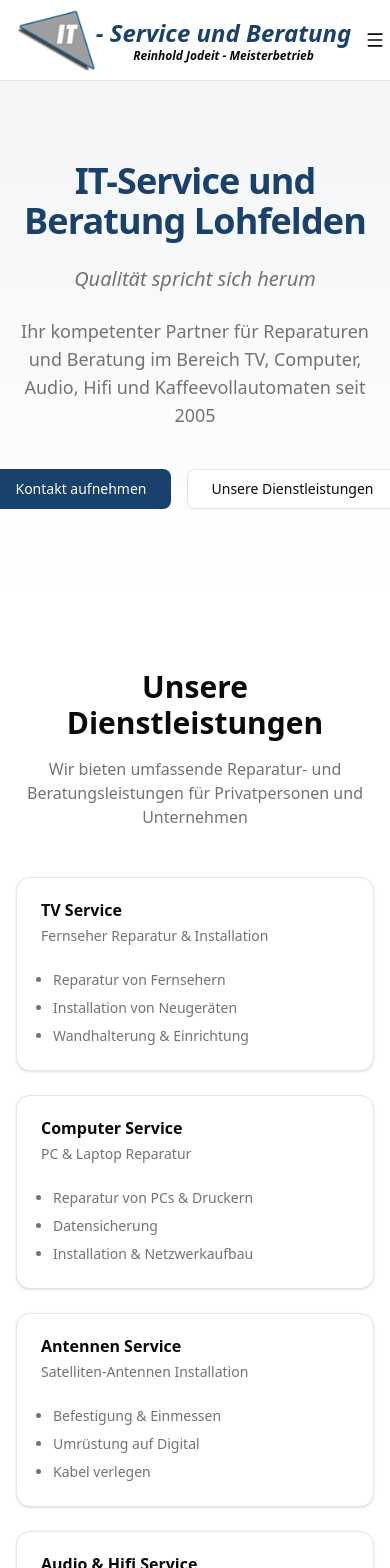
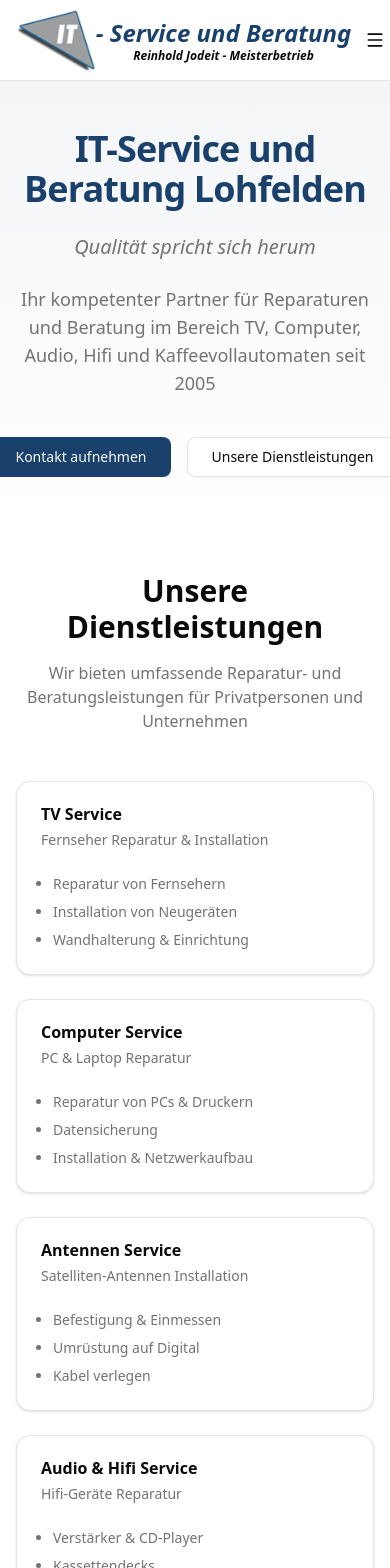
Before and after one commit to gutisalex/it-service-lohfelden, a Next.js app: page / in a window 390 px wide. Shown: the top 1568 px of the page. Built offline with nearby package versions, Linux system fonts and the light colour scheme.

Commit message:
refactor: adjust section padding for improved layout consistency
- Reduced padding in multiple sections (hero, services overview, about, and contact) for a more cohesive design
- Maintained responsive adjustments for medium screens to ensure visual integrity

```diff
--- a/app/page.tsx
+++ b/app/page.tsx
@@ -6,7 +6,7 @@ export default function Home() {
   return (
     <div className="flex flex-col">
       {/* Hero Section */}
-      <section className="bg-linear-to-b from-primary/5 via-muted/50 to-background py-20 px-4">
+      <section className="bg-linear-to-b from-primary/5 via-muted/50 to-background py-12 md:py-20 px-4">
         <div className="container mx-auto max-w-5xl">
           <div className="text-center space-y-6">
             <h1 className="text-4xl md:text-5xl lg:text-6xl font-bold tracking-tight text-primary">
@@ -31,7 +31,7 @@ export default function Home() {
       </section>
 
       {/* Services Overview */}
-      <section className="py-20 px-4">
+      <section className="py-12 md:py-20 px-4">
         <div className="container mx-auto max-w-6xl">
           <div className="text-center mb-12">
             <h2 className="text-3xl md:text-4xl font-bold mb-4">Unsere Dienstleistungen</h2>
@@ -135,7 +135,7 @@ export default function Home() {
       </section>
 
       {/* About Section */}
-      <section className="bg-linear-to-b from-primary/5 to-muted/50 py-20 px-4">
+      <section className="bg-linear-to-b from-primary/5 to-muted/50 py-12 md:py-20 px-4">
         <div className="container mx-auto max-w-4xl">
           <div className="space-y-6">
             <h2 className="text-3xl md:text-4xl font-bold text-center mb-8">Über uns</h2>
@@ -160,7 +160,7 @@ export default function Home() {
       </section>
 
       {/* Contact CTA */}
-      <section className="py-20 px-4 bg-primary/3">
+      <section className="py-12 md:py-20 px-4 bg-primary/3">
         <div className="container mx-auto max-w-4xl text-center space-y-6">
           <h2 className="text-3xl md:text-4xl font-bold">Kontaktieren Sie uns</h2>
           <p className="text-lg text-muted-foreground">
```
